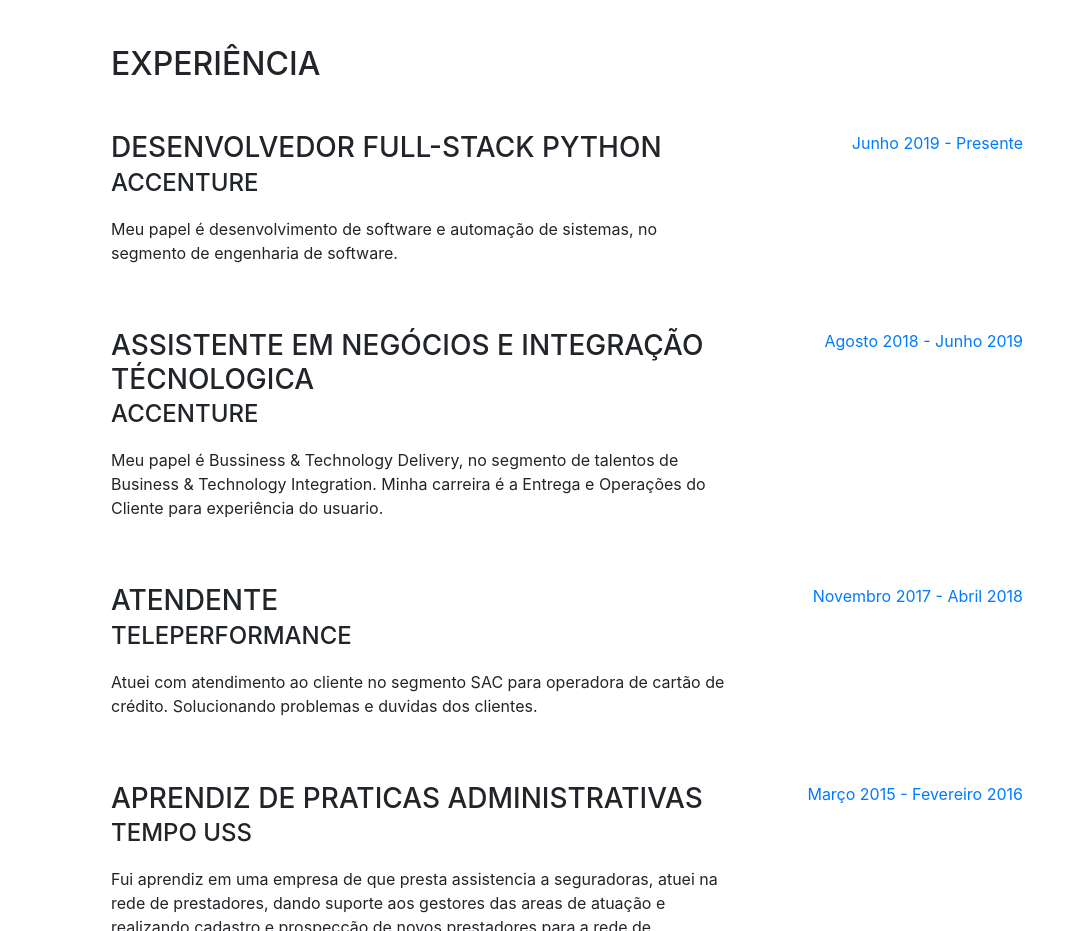
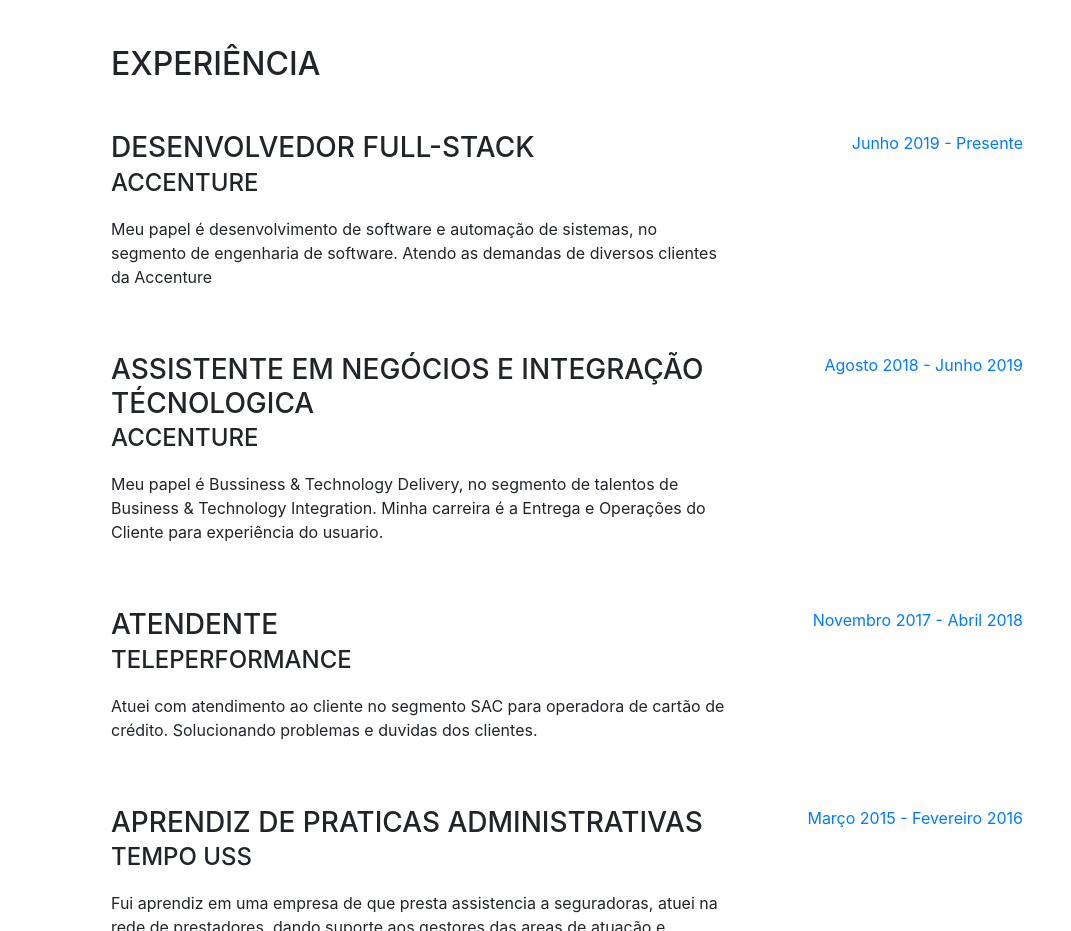
Before and after one commit to maxweljfsantos/homepage, a website with bundled scripts: page index.html in a window 1280 px wide. Shown: the part 804-1735 px from the top of the page, without its empty margins (209-1280 px from the left). Built offline with nearby package versions, Linux system fonts and the light colour scheme; a web font is replaced by a local one.

Commit message:
agora vai
update de atualizações

```diff
--- a/index.html
+++ b/index.html
@@ -95,9 +95,9 @@
 
           <div class="resume-item d-flex flex-column flex-md-row mb-5">
             <div class="resume-content mr-auto">
-              <h3 class="mb-0">Desenvolvedor Full-Stack Python</h3>
+              <h3 class="mb-0">Desenvolvedor Full-Stack</h3>
               <div class="subheading mb-3">Accenture</div>
-              <p>Meu papel é desenvolvimento de software e automação de sistemas, no segmento de engenharia de software.</p>
+              <p>Meu papel é desenvolvimento de software e automação de sistemas, no segmento de engenharia de software. Atendo as demandas de diversos clientes da Accenture</p>
             </div>
             <div class="resume-date text-md-right">
               <span class="text-primary">Junho 2019 - Presente</span>
```
